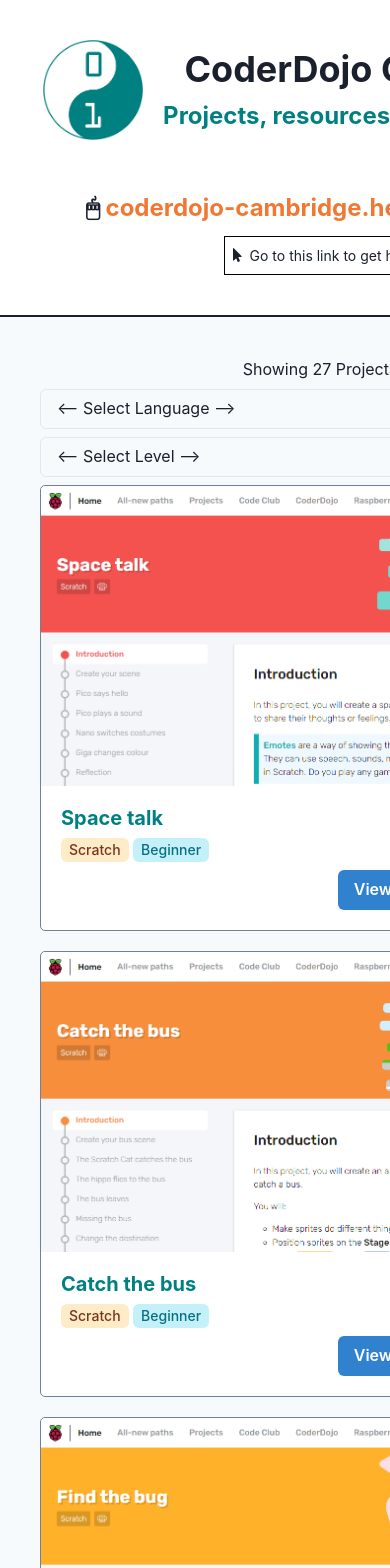
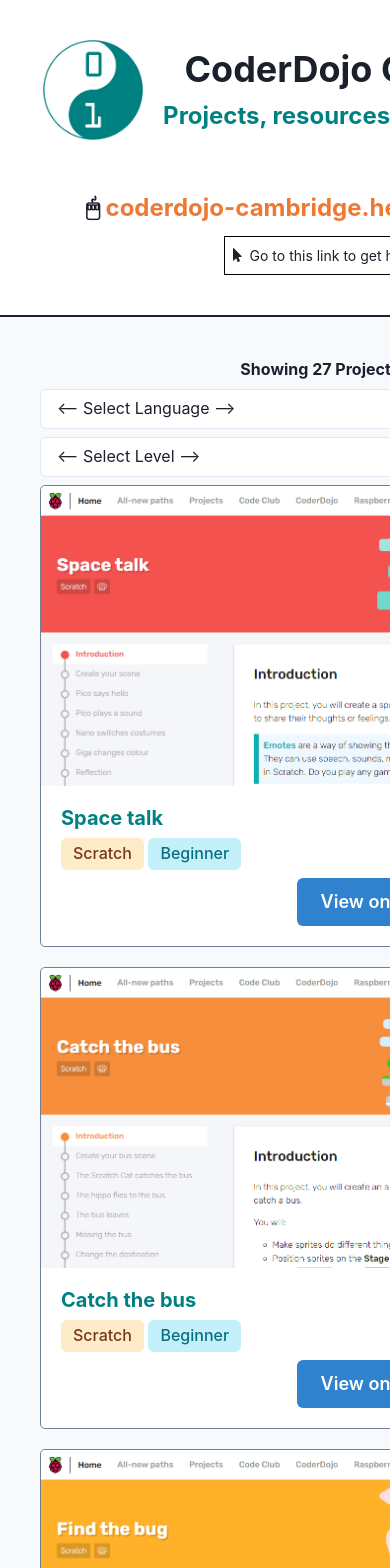
Before and after one commit to slugmandrew/coderdojo-cambridge, a React (Create React App) app: page / in a window 390 px wide. Shown: the top 1568 px of the page. Built offline with nearby package versions, Linux system fonts and the light colour scheme.

Commit message:
A bit more responsive

```diff
--- a/src/components/GridFilters.tsx
+++ b/src/components/GridFilters.tsx
@@ -61,11 +61,16 @@
 
   return (
     <>
-      <Text>Showing {filterList(data).length} Projects</Text>
+      <Text as="strong">Showing {filterList(data).length} Projects</Text>
       <>
         {filters.map((filter) => {
           return (
-            <Select key={filter.label} placeholder={`<-- Select ${filter.label} -->`} onChange={(event) => onChange(filter.label, event.target.value)}>
+            <Select
+              bgColor={'white'}
+              key={filter.label}
+              placeholder={`<-- Select ${filter.label} -->`}
+              onChange={(event) => onChange(filter.label, event.target.value)}
+            >
               {Object.values(filter.type).map((key) => {
                 return (
                   <option key={key} value={`${filter.label}-${key}`}>
--- a/src/components/LanguageTag.tsx
+++ b/src/components/LanguageTag.tsx
@@ -1,4 +1,4 @@
-import { Tag } from '@chakra-ui/react'
+import { Tag, useBreakpointValue } from '@chakra-ui/react'
 import React, { FC } from 'react'
 import { ColorScheme } from 'types/ColorScheme'
 import { LanguageName } from 'types/LanguageName'
@@ -18,9 +18,12 @@
         return 'green'
     }
   }
+
+  const tagSize = useBreakpointValue({ base: 'lg', md: 'md' })
+
   return (
     <>
-      <Tag size={'md'} colorScheme={getColorScheme(language)}>
+      <Tag size={tagSize} colorScheme={getColorScheme(language)}>
         {language}
       </Tag>
     </>
--- a/src/components/LevelTag.tsx
+++ b/src/components/LevelTag.tsx
@@ -1,4 +1,4 @@
-import { Tag } from '@chakra-ui/react'
+import { Tag, useBreakpointValue } from '@chakra-ui/react'
 import React, { FC } from 'react'
 import { ColorScheme } from 'types/ColorScheme'
 import { Level } from 'types/Level'
@@ -14,9 +14,12 @@
         return 'pink'
     }
   }
+
+  const tagSize = useBreakpointValue({ base: 'lg', md: 'md' })
+
   return (
     <>
-      <Tag size={'md'} colorScheme={getColorScheme(level)}>
+      <Tag size={tagSize} colorScheme={getColorScheme(level)}>
         {level}
       </Tag>
     </>
--- a/src/components/ProjectCard.tsx
+++ b/src/components/ProjectCard.tsx
@@ -1,4 +1,4 @@
-import { Box, Button, Flex, Heading, Image } from '@chakra-ui/react'
+import { Box, Button, Flex, Heading, Image, useBreakpointValue } from '@chakra-ui/react'
 import { faArrowRight } from '@fortawesome/free-solid-svg-icons'
 import { FontAwesomeIcon } from '@fortawesome/react-fontawesome'
 import { LanguageTag } from 'components/LanguageTag'
@@ -6,7 +6,10 @@
 import React, { FC } from 'react'
 import { Project } from 'types/Project'
 
-export const ProjectCard: FC<Project> = ({ language, level, url, title, slug }) => (
+export const ProjectCard: FC<Project> = ({ language, level, url, title, slug }) => {
+  const buttonSize = useBreakpointValue({ base: 'lg', md: 'md' })
+
+  return (
     <Box key={title} border={'1px solid'} borderColor={'gray.500'} bgColor={'white'} borderRadius={5}>
       <Box h={[300, null, 250]} overflow={'hidden'} borderTopRadius={5}>
         <Image w={'100%'} src={`./screenshot/${slug}.png`} />
@@ -19,10 +22,11 @@
           <LanguageTag language={language} /> <LevelTag level={level} />
         </Box>
         <Flex w={'full'} justifyContent={'end'}>
-        <Button colorScheme={'blue'} size={'md'} onClick={() => window.open(url, '_blank')} rightIcon={<FontAwesomeIcon icon={faArrowRight} />}>
+          <Button colorScheme={'blue'} size={buttonSize} onClick={() => window.open(url, '_blank')} rightIcon={<FontAwesomeIcon icon={faArrowRight} />}>
             View on raspberrypi.org
           </Button>
         </Flex>
       </Box>
     </Box>
   )
+}
--- /dev/null
+++ b/src/customTheme.tsx
@@ -0,0 +1,25 @@
+import { extendTheme } from '@chakra-ui/react'
+
+export const customTheme = extendTheme({
+  colors: {
+    custom: {
+      orange: '#F07832',
+      teal: '#008080',
+      blue: '#3C5291',
+      lime: '#66F04A',
+    },
+  },
+  components: {
+    Link: {
+      fontWeight: 'medium',
+      variants: {
+        'no-wrap': {
+          whiteSpace: 'nowrap',
+        },
+        bold: {
+          fontWeight: 'bold',
+        },
+      },
+    },
+  },
+})
--- a/src/index.tsx
+++ b/src/index.tsx
@@ -1,29 +1,9 @@
+import { ChakraProvider } from '@chakra-ui/react'
+import { customTheme } from 'customTheme'
 import React from 'react'
 import ReactDOM from 'react-dom'
 import { App } from './App'
 import reportWebVitals from './reportWebVitals'
-import { ChakraProvider, extendTheme } from '@chakra-ui/react'
-
-export const customTheme = extendTheme({
-  colors: {
-    custom: {
-      orange: '#F07832',
-      teal: '#008080',
-      blue: '#3C5291',
-      lime: '#66F04A',
-    },
-  },
-  components: {
-    Link: {
-      fontWeight: 'medium',
-      variants: {
-        'no-wrap': {
-          whiteSpace: 'nowrap',
-        },
-      },
-    },
-  },
-})
 
 ReactDOM.render(
   <React.StrictMode>
```
Also changed, not shown: 1 other file (tests, documents, lock files or other folders). Lines whose indentation alone changed are shown as unchanged.
